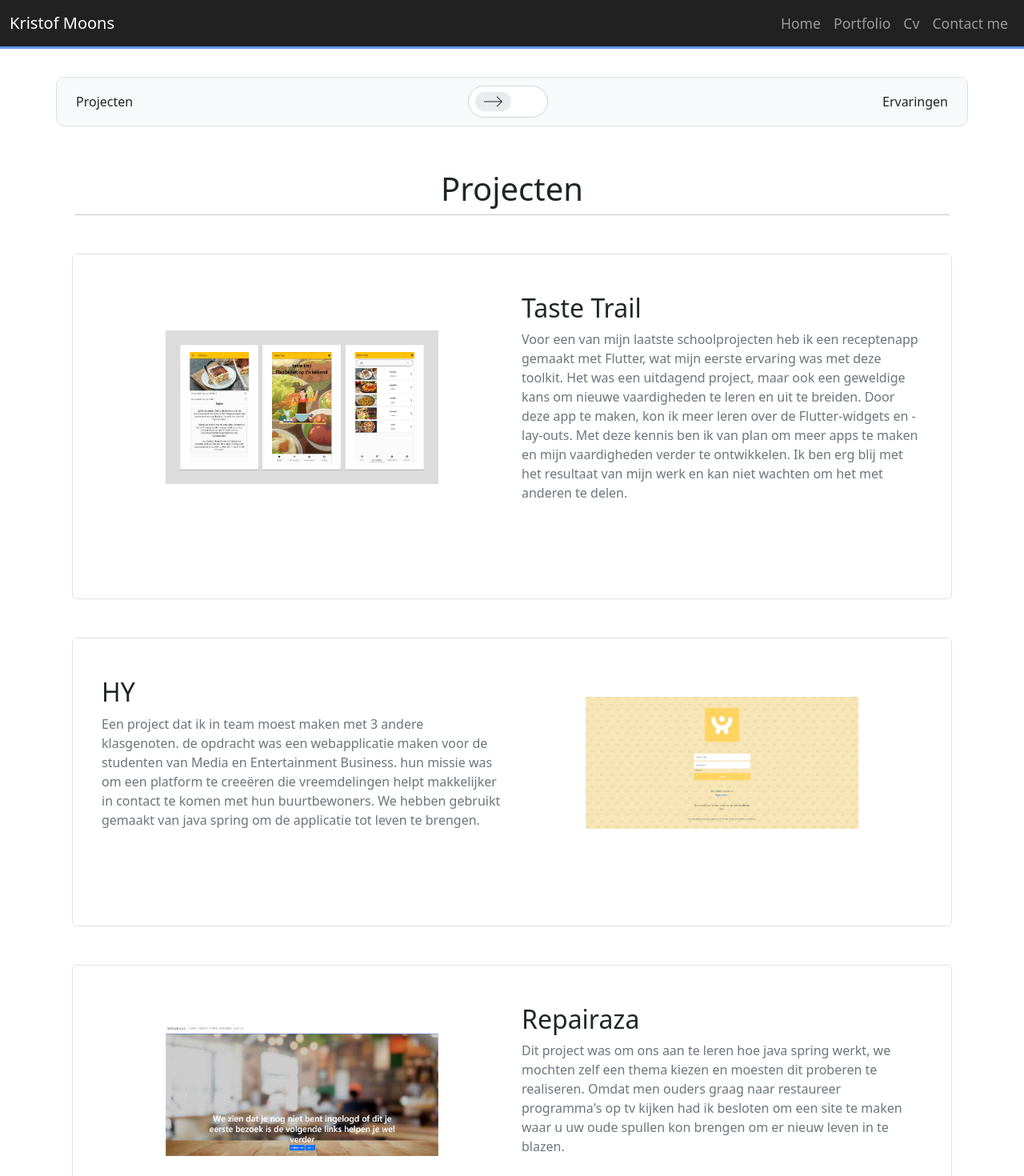
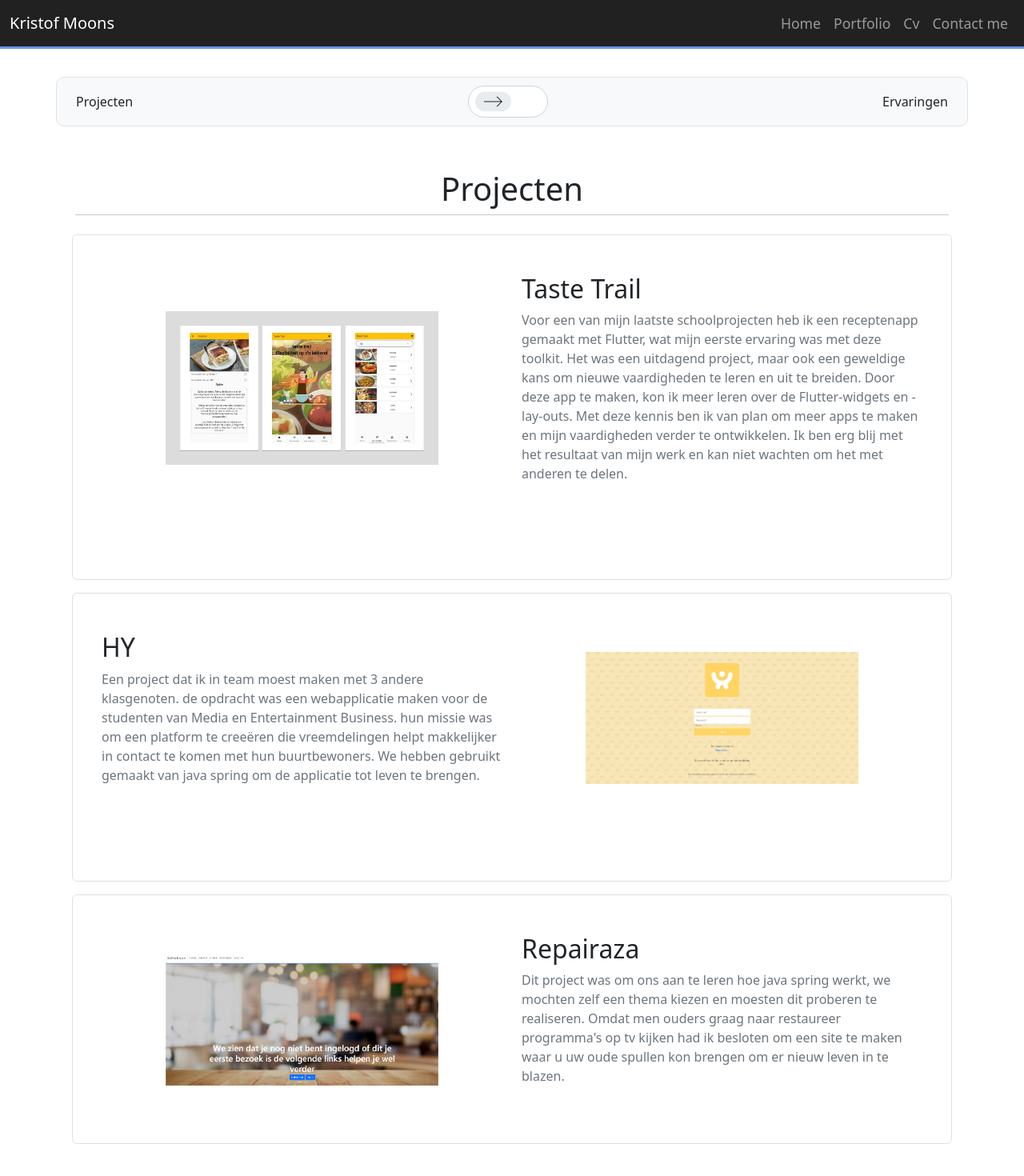
Before and after one commit to kristofmoons/porfolio, a React (Create React App) app: page /portfolio in a window 1280 px wide. Shown: the top 1470 px of the page at 80% size. After the commit the page ends 1446 px from the top, so only its background shows below. Built offline with nearby package versions, Linux system fonts and the light colour scheme.

Commit message:
styling update

```diff
--- a/src/components/Internships.js
+++ b/src/components/Internships.js
@@ -1,7 +1,7 @@
 function ImageRight() {
     return (
         <div className="border px-4 rounded mx-2 my-3">
-            <div className="container pt-4">
+            <div className="container py-1">
                 <div className="row align-items-center mb-3">
                     <div className="col-lg-6 order-2 order-lg-1 overflow-auto">
                         <h2 className="font-weight-light">Stage bij XP DAYS</h2>
@@ -30,7 +30,7 @@ function ImageRight() {
 function ImageLeft() {
     return (
         <div className="border px-4 rounded mx-2 my-3">
-            <div className="container py-5">
+            <div className="container">
                 <div className="row align-items-center">
                     <div className="col-lg-5 px-5 mx-auto">
                         <img src="/images/experiences/peopleware.png" className="img-fluid mb-4 mb-lg-0" alt="Project image" />
@@ -51,11 +51,12 @@ function ImageLeft() {
 
 
 
+
 export default function Internships() {
     return (<>
             <div className="container">
                 <h1 className="font-weight-light text-center text-lg-left mt-4 mb-0">Ervaringen</h1>
-                <hr className="mt-2 mb-3"/>
+                <hr className="mt-2 mb-4"/>
             </div>
 
             <ImageLeft/>
--- a/src/components/Projects.js
+++ b/src/components/Projects.js
@@ -1,7 +1,7 @@
 function ImageLeftHy() {
 
     return (
-        <div className="border px-4 rounded mx-2 mb-5">
+        <div className="border px-4 rounded mx-2 my-3">
 
         <div className="container py-5">
             <div className="row align-items-center mb-5">
@@ -44,7 +44,7 @@ function ImageLeftHy() {
 
 function ImageRightRepairaza() {
     return (
-        <div className="border px-4 rounded mx-2 mb-5">
+        <div className="border px-4 rounded mx-2 my-3">
 
         <div className="container py-5">
             <div className="row align-items-center">
@@ -86,7 +86,7 @@ function ImageRightRepairaza() {
 function ImageTasteTrail() {
 
     return (
-        <div className="border px-4 rounded mx-2 mb-5">
+        <div className="border px-4 rounded mx-2 my-3">
 
             <div className="container py-5">
                 <div className="row align-items-center mb-5">
@@ -115,7 +115,7 @@ export default function Projects(){
  return(<>
      <div className="container">
          <h1 className="font-weight-light text-center text-lg-left mt-4 mb-0">Projecten</h1>
-         <hr className="mt-2 mb-5"/>
+         <hr className="mt-2 mb-4"/>
      </div>
 <ImageTasteTrail/>
         <ImageLeftHy/>
```
